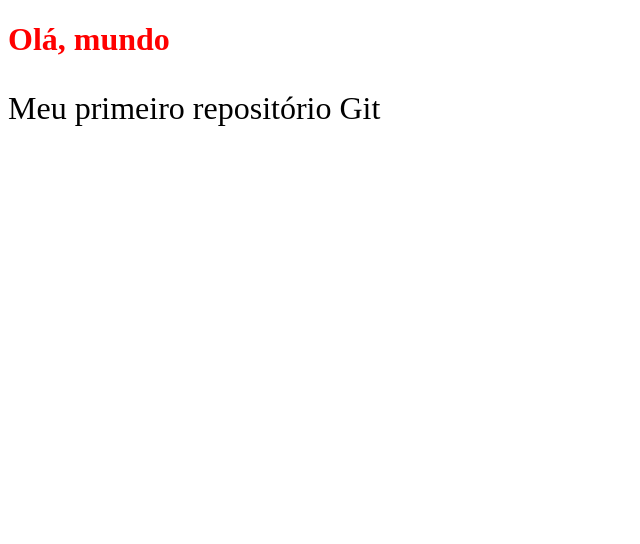
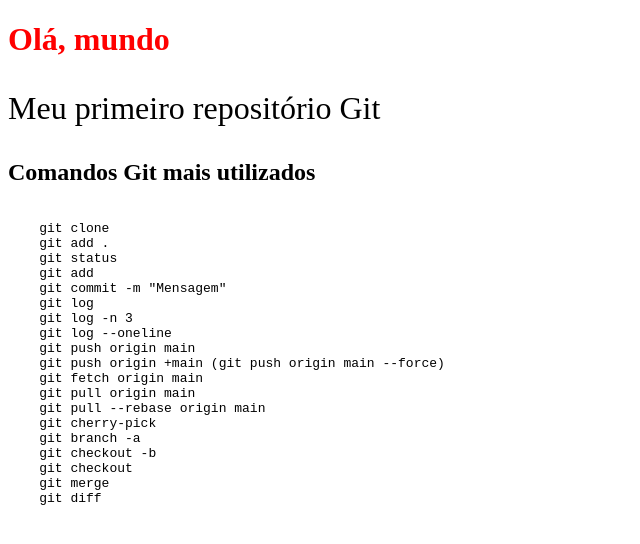
Before and after one commit to rayssasilv4/ola-mundo-app, a plain HTML site: page index.html in a window 1280 px wide. Shown: the whole page, without its empty margins (0-640 px from the left). Drawn offline with Linux system fonts and the light colour scheme.

Commit message:
comandos git

```diff
--- a/index.html
+++ b/index.html
@@ -13,6 +13,29 @@
     <p class="texto">
         Meu primeiro repositório Git
     </p>
+    <h2> Comandos Git mais utilizados
+    </h2>
+    <pre>
+    git clone
+    git add .
+    git status
+    git add
+    git commit -m "Mensagem"
+    git log
+    git log -n 3
+    git log --oneline
+    git push origin main
+    git push origin +main (git push origin main --force)
+    git fetch origin main
+    git pull origin main
+    git pull --rebase origin main
+    git cherry-pick
+    git branch -a
+    git checkout -b
+    git checkout
+    git merge
+    git diff
+    </pre>
 
 
 
```
